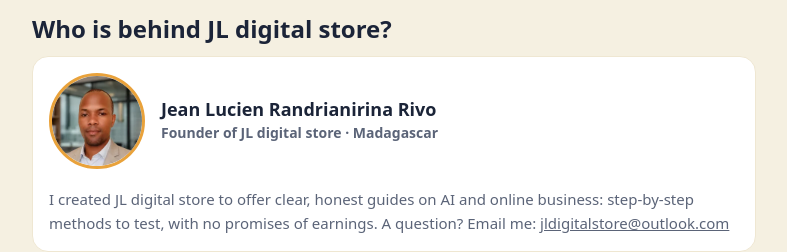
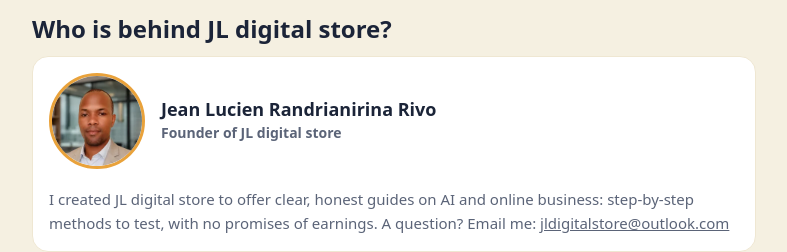
Before and after one commit to jlr-formatio/Formation-, a plain HTML site: page index.html in a window 1280 px wide. Shown: the part 4520-4772 px from the top of the page, without its empty margins (246-1033 px from the left). Drawn offline with Linux system fonts and the light colour scheme.

Commit message:
Retire « Madagascar » du rôle du fondateur
Co-Authored-By: Claude Opus 5.5 <noreply@anthropic.com>
Claude-Session: https://claude.ai/code/session_012KbKJ5MLpyUXsiaueSLhBP

```diff
--- a/index.html
+++ b/index.html
@@ -140,7 +140,7 @@ footer{padding:30px 0 40px;font-size:13px;color:var(--mut)}
 
 <section id="createur"><h2><span class="fr">Qui est derrière <span translate="no">JL digital store</span>&nbsp;?</span><span class="en">Who is behind JL digital store?</span></h2>
 <div class="me"><picture><source srcset="img/brand/fondateur-240.webp" type="image/webp"><img src="img/brand/fondateur-240.jpg" width="240" height="240" alt="Jean Lucien Randrianirina Rivo, fondateur de JL digital store / founder of JL digital store" loading="lazy" decoding="async"></picture>
-<div><span class="nm" translate="no">Jean Lucien Randrianirina Rivo</span><span class="ro"><span class="fr">Fondateur de JL digital store · Madagascar</span><span class="en">Founder of JL digital store · Madagascar</span></span></div>
+<div><span class="nm" translate="no">Jean Lucien Randrianirina Rivo</span><span class="ro"><span class="fr">Fondateur de JL digital store</span><span class="en">Founder of JL digital store</span></span></div>
 <p class="fr">J'ai créé JL digital store pour proposer des guides clairs et honnêtes sur l'IA et le business en ligne : des méthodes à tester pas à pas, sans promesse de gains. Une question ? Écrivez-moi : <a href="mailto:jldigitalstore@outlook.com">jldigitalstore@outlook.com</a></p>
 <p class="en">I created JL digital store to offer clear, honest guides on AI and online business: step-by-step methods to test, with no promises of earnings. A question? Email me: <a href="mailto:jldigitalstore@outlook.com">jldigitalstore@outlook.com</a></p>
 </div></section>
```
Also changed, not shown: ressources/index.html (+1 -1 lines).
